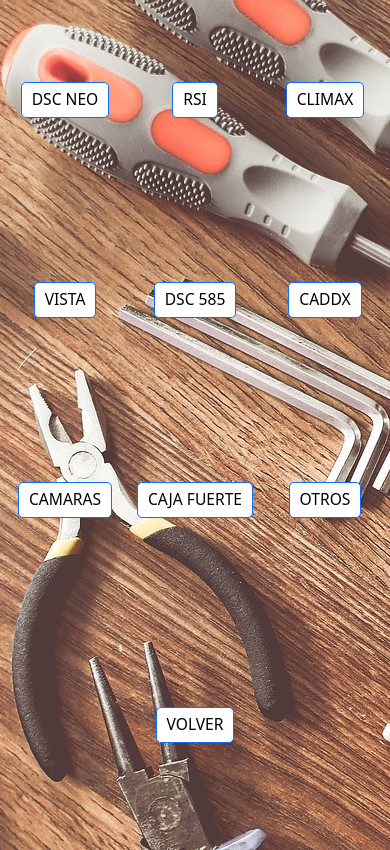
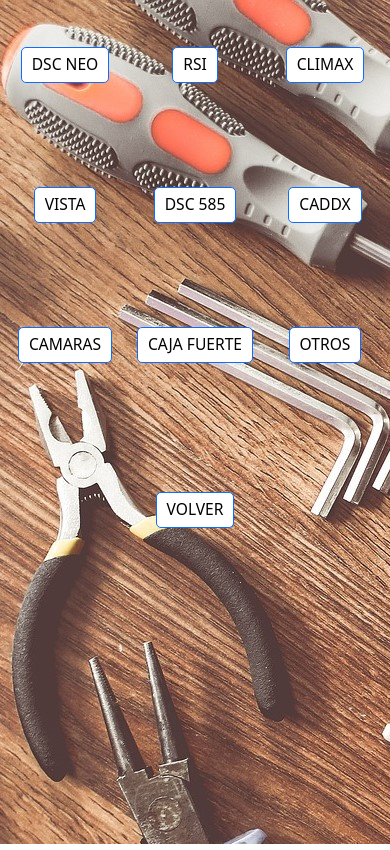
Before and after one commit to MauricioBuda/manualesProseMauri, a plain HTML site: page pages/manuales.html in a window 390 px wide. Drawn offline with nearby package versions, Linux system fonts and the light colour scheme.

```diff
--- a/css/styless.css
+++ b/css/styless.css
@@ -92,6 +92,14 @@
   ". volver .";
  }
 
+ @media screen and (max-width: 728px) {
+  .manuales_section{
+    grid-template-rows: 130px 130px 130px 180px ;
+    row-gap: 1rem;
+  }
+}
+
+
  .neo{
   grid-area: neo;
  }
```
